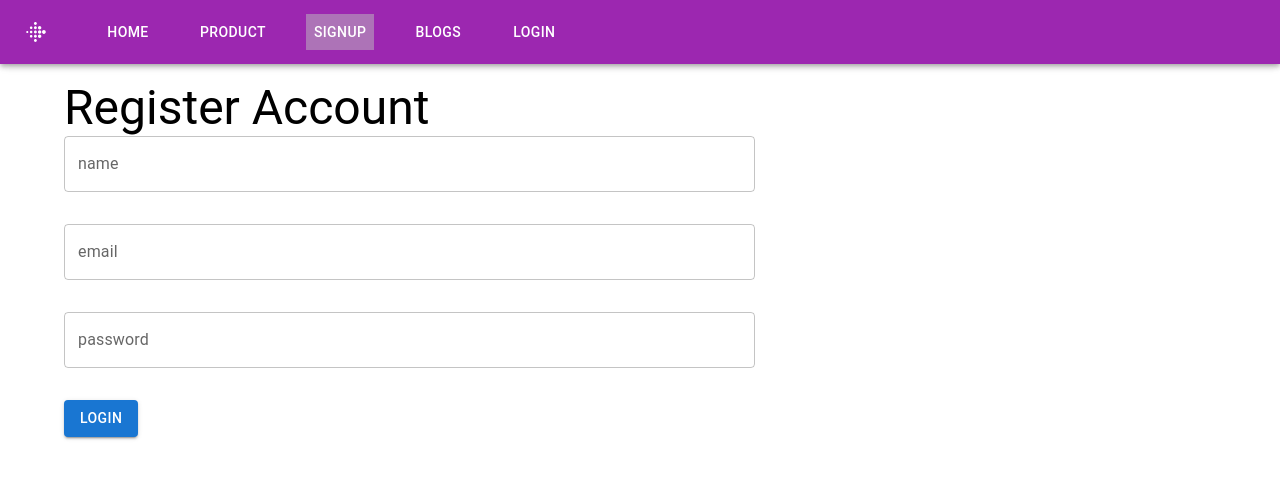
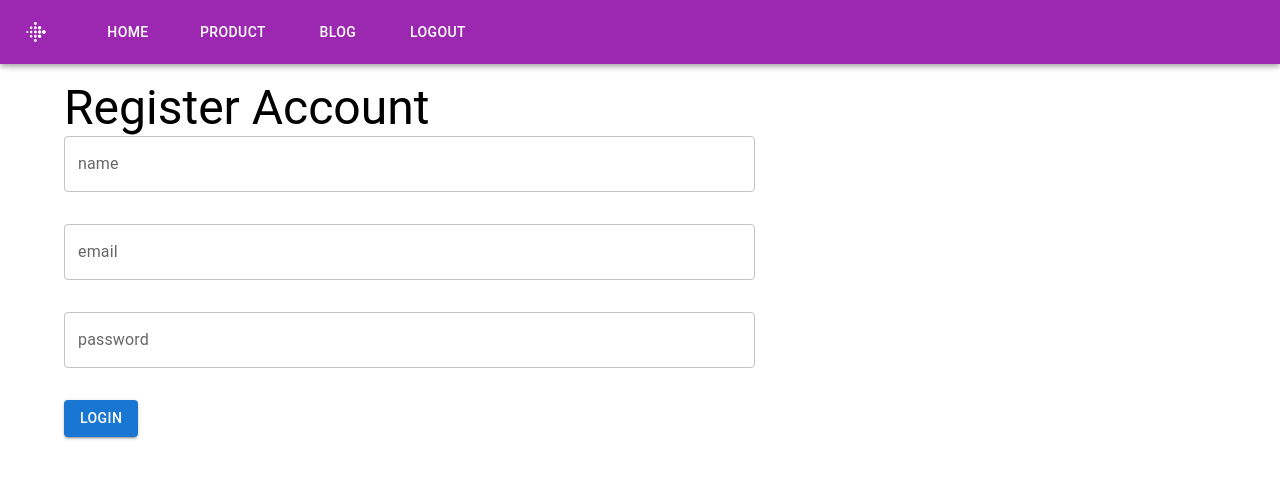
Before and after one commit to Nis13/react-basics, a React (Vite) app: page /signup in a window 1280 px wide. Shown: the top 478 px of the page. Built offline with nearby package versions, Linux system fonts and the light colour scheme; sample sign-in values are in the browser's storage.

Commit message:
add auth context

```diff
--- a/src/hooks/loginapi.tsx
+++ b/src/hooks/loginapi.tsx
@@ -11,6 +11,7 @@ const LoginApi = async (loginData: ILogin) => {
       loginData
     );
     const accessToken = response.data.accessToken;
+    sessionStorage.setItem("accessToken", accessToken);
     return accessToken ? "Login Successful" : "Login Failed";
   } catch (error) {
     if (axios.isAxiosError(error) && error.response) {
--- a/src/interfaces/navbar.interface.tsx
+++ b/src/interfaces/navbar.interface.tsx
@@ -1,4 +1,5 @@
 export interface IPath {
   name: string;
   link: string;
+  isVisible: boolean;
 }
--- a/src/layout/layout.tsx
+++ b/src/layout/layout.tsx
@@ -1,18 +1,34 @@
 import { IPath } from "../interfaces/navbar.interface";
 import Navbarpage from "../pages/navbarpage";
 import { Outlet } from "react-router-dom";
+import { useAuth } from "../store/authcontext";
 
 const Layout = () => {
+  const { isAuthenticated } = useAuth();
+  console.log(isAuthenticated);
   const pages: IPath[] = [
-    { name: "Home", link: "/" },
+    { name: "Home", link: "/", isVisible: true },
     // { name: "About", link: "/about" },
     // { name: "Blog", link: "/blog" },
     // { name: "Contact", link: "/contact" },
     // { name: "User", link: "/user" },
-    { name: "Product", link: "/product" },
-    { name: "signup", link: "signup" },
-    { name: "blogs", link: "blog" },
-    { name: "login", link: "login" },
+    {
+      name: "Product",
+      link: "product",
+      isVisible: isAuthenticated ? true : false,
+    },
+    {
+      name: "signup",
+      link: "signup",
+      isVisible: isAuthenticated ? false : true,
+    },
+    { name: "Blog", link: "blog", isVisible: isAuthenticated ? true : false },
+    { name: "login", link: "login", isVisible: isAuthenticated ? false : true },
+    {
+      name: "logout",
+      link: "logout",
+      isVisible: isAuthenticated ? true : false,
+    },
   ];
   return (
     <>
--- a/src/main.tsx
+++ b/src/main.tsx
@@ -3,7 +3,7 @@ import { createRoot } from "react-dom/client";
 import App from "./App.tsx";
 
 createRoot(document.getElementById("root")!).render(
-  // <StrictMode>
-  <App />
-  // </StrictMode>,
+  <StrictMode>
+    <App />
+  </StrictMode>
 );
--- a/src/pages/loginpage.tsx
+++ b/src/pages/loginpage.tsx
@@ -2,9 +2,11 @@ import { Box, Button, Container, TextField, Typography } from "@mui/material";
 import { Form, Formik } from "formik";
 import { useState } from "react";
 import LoginApi from "../hooks/loginapi";
+import { useNavigate } from "react-router-dom";
 
 const LoginPage = () => {
   const [responseStatus, setResponseStatus] = useState<string | null>(null);
+  const navigate = useNavigate();
   return (
     <Container>
       <Typography variant="h3">Register Account</Typography>
@@ -17,6 +19,7 @@ const LoginPage = () => {
         onSubmit={async (values) => {
           const result = await LoginApi(values);
           setResponseStatus(result);
+          if (result) navigate("/blog");
         }}
       >
         {(props) => {
--- a/src/pages/navbarpage.tsx
+++ b/src/pages/navbarpage.tsx
@@ -6,13 +6,16 @@ import { IPath } from "../interfaces/navbar.interface";
 interface INavbarProps {
   pages: IPath[];
 }
+
 const Navbarpage: React.FC<INavbarProps> = ({ pages }) => {
+  console.log(pages);
   return (
     <AppBar position="fixed" color="secondary">
       <Toolbar sx={{ gap: "3rem" }}>
         <FitbitIcon />
         <Box sx={{ display: "flex", gap: "2rem" }}>
-          {pages.map((page) => (
+          {pages.map((page) =>
+            page.isVisible ? (
               <NavLink
                 key={page.name}
                 to={page.link}
@@ -24,7 +27,8 @@ const Navbarpage: React.FC<INavbarProps> = ({ pages }) => {
               >
                 <Button sx={{ color: "inherit" }}>{page.name}</Button>
               </NavLink>
-          ))}
+            ) : null
+          )}
         </Box>
       </Toolbar>
     </AppBar>
--- a/src/routes/approutes.tsx
+++ b/src/routes/approutes.tsx
@@ -6,42 +6,36 @@ import Notfoundpage from "../pages/notfoundpage";
 import SignupPage from "../pages/signuppage";
 import ProtectedRoute from "./protectedroute";
 import LoginPage from "../pages/loginpage";
-
-const isAuthenticated = () => {
-  return false;
-};
+import Productpage from "../pages/productpage";
+import { AuthContext } from "../store/authcontext";
 
 const unprotectedRoutes = [
   { id: 1, path: "/", element: <Homepage /> },
   { id: 7, path: "signup", element: <SignupPage /> },
   { id: 8, path: "login", element: <LoginPage /> },
 ];
-const protectedRoutes = [{ id: 3, path: "blog", element: <Blogpage /> }];
+const protectedRoutes = [
+  { id: 3, path: "blog", element: <Blogpage /> },
+  { id: 5, path: "product", element: <Productpage /> },
+];
 const AppRoutes = () => {
   // const routes = [
   //   { id: 1, path: "/", element: <Homepage /> },
   //   { id: 2, path: "about", element: <Aboutpage /> },
   //   { id: 3, path: "blog", element: <Blogpage /> },
   //   { id: 4, path: "contact", element: <Contactpage /> },
-  //   { id: 5, path: "product", element: <Productpage /> },
   //   { id: 6, path: "user", element: <Userpage /> },
   //   { id: 7, path: "signup", element: <SignupPage /> },
   // ];
 
   return (
+    <AuthContext>
       <Routes>
         <Route path="/" element={<Layout />}>
           {unprotectedRoutes.map((route) => (
             <Route path={route.path} element={route.element} key={route.id} />
           ))}
-        <Route
-          path="/"
-          element={
-            <ProtectedRoute
-              isAuthenticated={isAuthenticated()}
-            ></ProtectedRoute>
-          }
-        >
+          <Route path="/" element={<ProtectedRoute />}>
             {protectedRoutes.map((route) => (
               <Route path={route.path} element={route.element} key={route.id} />
             ))}
@@ -49,6 +43,7 @@ const AppRoutes = () => {
         </Route>
         <Route path="*" element={<Notfoundpage />} />
       </Routes>
+    </AuthContext>
   );
 };
 
--- a/src/routes/protectedroute.tsx
+++ b/src/routes/protectedroute.tsx
@@ -1,9 +1,9 @@
-import React from "react";
+import React, { useContext } from "react";
 import { Navigate, Outlet } from "react-router-dom";
+import { useAuth } from "../store/authcontext";
 
-const ProtectedRoute: React.FC<{ isAuthenticated: boolean }> = ({
-  isAuthenticated,
-}) => {
+const ProtectedRoute = () => {
+  const { isAuthenticated, token } = useAuth();
   if (isAuthenticated === false) {
     return <Navigate to="/" replace={true} />;
   }
--- /dev/null
+++ b/src/store/authcontext.tsx
@@ -0,0 +1,26 @@
+import React, { createContext, useContext, useEffect, useState } from "react";
+
+export const AuthenticateContext = createContext();
+
+export const AuthContext = ({ children }) => {
+  const [isAuthenticated, setIsAuthenticated] = useState(false);
+  const [token, setToken] = useState(null);
+
+  useEffect(() => {
+    const token = sessionStorage.getItem("accessToken");
+    if (token) {
+      setToken(token);
+      setIsAuthenticated(true);
+    } else {
+      setIsAuthenticated(false);
+    }
+  }, []);
+
+  return (
+    <AuthenticateContext.Provider value={{ isAuthenticated, token }}>
+      {children}
+    </AuthenticateContext.Provider>
+  );
+};
+
+export const useAuth = () => useContext(AuthenticateContext);
```
Lines whose indentation alone changed are shown as unchanged.
